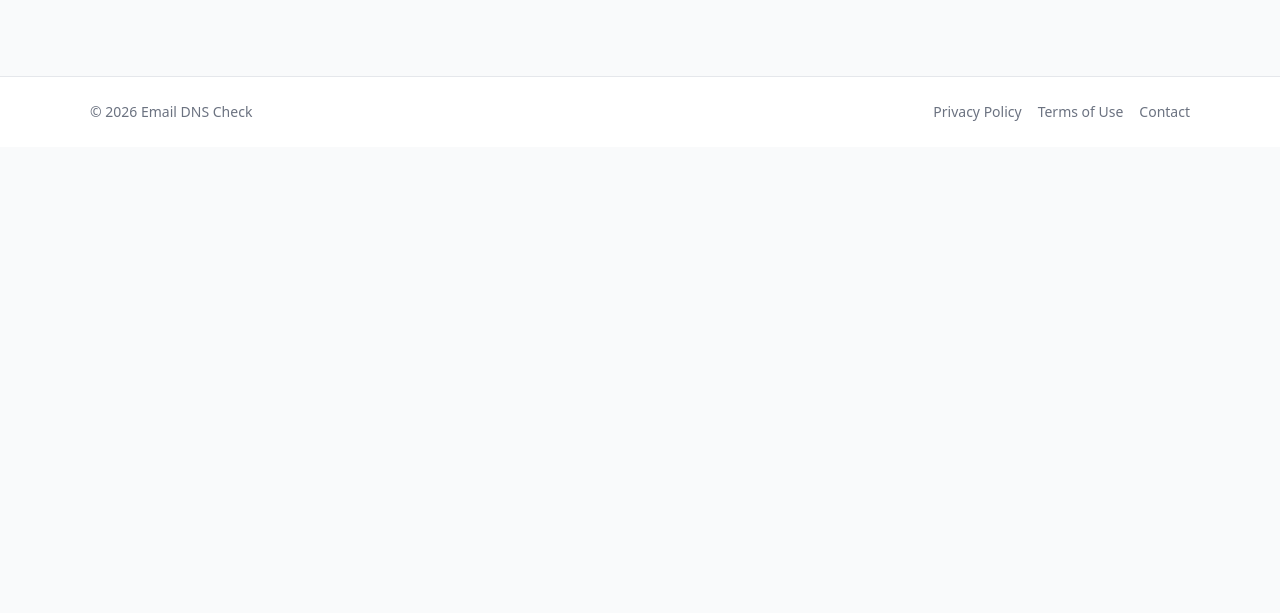
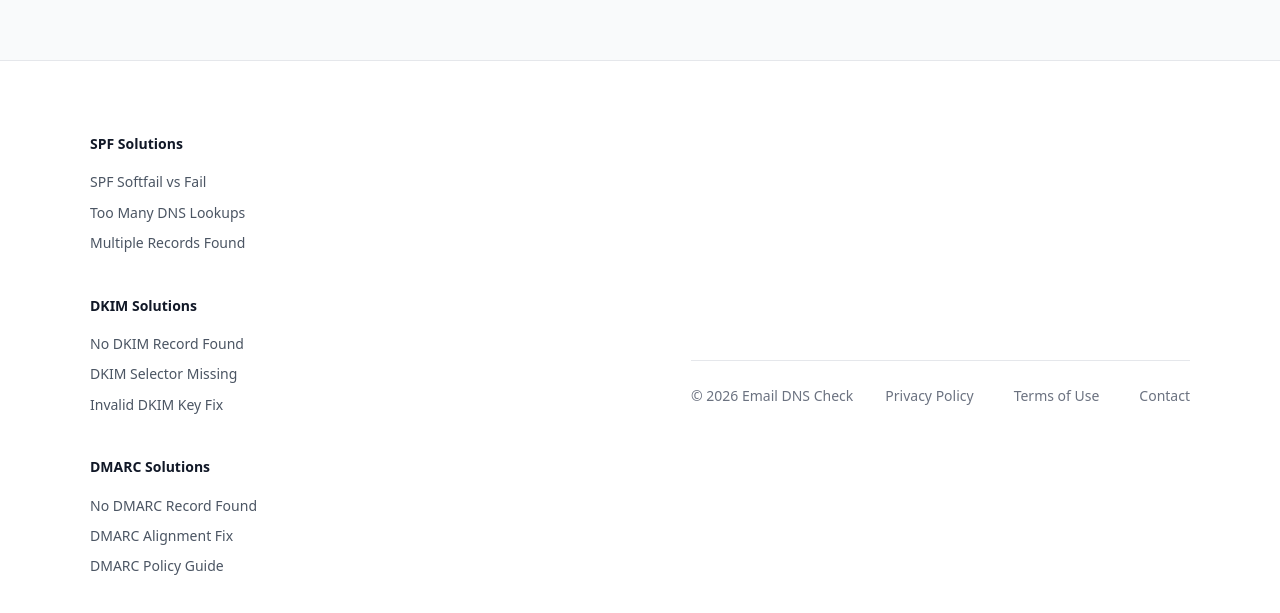
Before and after one commit to thetimecabinets/email-auth-checker, a Next.js app: page / in a window 1280 px wide. Shown: the part 709-1322 px from the top of the page. Before the commit the page ends 856 px from the top, so only its background shows below. Built offline with nearby package versions, Linux system fonts and the light colour scheme.

Commit message:
Initial Email DNS Check tool with SPF, DKIM, DMARC pages and layout

```diff
--- a/app/layout.tsx
+++ b/app/layout.tsx
@@ -29,17 +29,51 @@ export default function RootLayout({
           </div>
         </header>
 
-        {/* MAIN */}
+        {/* MAIN CONTENT AREA */}
         <div className="container">{children}</div>
 
-        {/* FOOTER */}
-        <footer className="site-footer">
+        {/* ENHANCED FOOTER WITH INTERNAL LINKING */}
+        <footer className="site-footer" style={{ marginTop: '64px', borderTop: '1px solid #e5e7eb', paddingTop: '48px' }}>
           <div className="container footer-inner">
-            <p>© {new Date().getFullYear()} Email DNS Check</p>
-            <div className="footer-links">
-              <Link href="/privacy">Privacy Policy</Link>
-              <Link href="/terms">Terms of Use</Link>
-              <Link href="/contact">Contact</Link>
+
+            {/* DIRECTORY SECTION: This helps Google index your 28 pages */}
+            <div style={{
+              display: 'grid',
+              gridTemplateColumns: 'repeat(auto-fit, minmax(200px, 1fr))',
+              gap: '32px',
+              textAlign: 'left',
+              marginBottom: '48px'
+            }}>
+              <div>
+                <strong style={{ display: 'block', marginBottom: '16px', color: '#111827' }}>SPF Solutions</strong>
+                <Link href="/spf/spf-softfail-vs-fail" style={footerLinkStyle}>SPF Softfail vs Fail</Link>
+                <Link href="/spf/spf-permerror-too-many-dns-lookups" style={footerLinkStyle}>Too Many DNS Lookups</Link>
+                <Link href="/spf/multiple-spf-records-found" style={footerLinkStyle}>Multiple Records Found</Link>
+              </div>
+
+              <div>
+                <strong style={{ display: 'block', marginBottom: '16px', color: '#111827' }}>DKIM Solutions</strong>
+                <Link href="/dkim/no-dkim-record-found" style={footerLinkStyle}>No DKIM Record Found</Link>
+                <Link href="/dkim/dkim-selector-not-found" style={footerLinkStyle}>DKIM Selector Missing</Link>
+                <Link href="/dkim/invalid-dkim-key" style={footerLinkStyle}>Invalid DKIM Key Fix</Link>
+              </div>
+
+              <div>
+                <strong style={{ display: 'block', marginBottom: '16px', color: '#111827' }}>DMARC Solutions</strong>
+                <Link href="/dmarc/no-dmarc-record-found" style={footerLinkStyle}>No DMARC Record Found</Link>
+                <Link href="/dmarc/dmarc-alignment-failed" style={footerLinkStyle}>DMARC Alignment Fix</Link>
+                <Link href="/dmarc/dmarc-policy-none-vs-quarantine-vs-reject" style={footerLinkStyle}>DMARC Policy Guide</Link>
+              </div>
+            </div>
+
+            {/* BOTTOM BAR */}
+            <div style={{ borderTop: '1px solid #e5e7eb', paddingTop: '24px', display: 'flex', justifyContent: 'space-between', flexWrap: 'wrap', gap: '16px' }}>
+              <p style={{ color: '#6b7280', fontSize: '14px' }}>© {new Date().getFullYear()} Email DNS Check</p>
+              <div className="footer-links" style={{ display: 'flex', gap: '24px' }}>
+                <Link href="/privacy" style={{ color: '#6b7280', fontSize: '14px' }}>Privacy Policy</Link>
+                <Link href="/terms" style={{ color: '#6b7280', fontSize: '14px' }}>Terms of Use</Link>
+                <Link href="/contact" style={{ color: '#6b7280', fontSize: '14px' }}>Contact</Link>
+              </div>
             </div>
           </div>
         </footer>
@@ -47,3 +81,12 @@ export default function RootLayout({
     </html>
   );
 }
+
+// Inline style for footer links to keep things simple for you
+const footerLinkStyle = {
+  display: 'block',
+  fontSize: '14px',
+  color: '#4b5563',
+  marginBottom: '8px',
+  textDecoration: 'none'
+};
```
